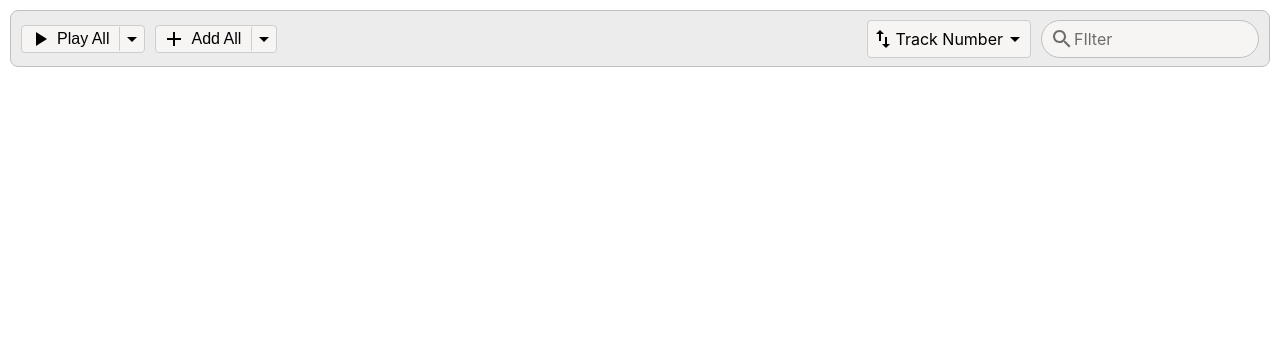
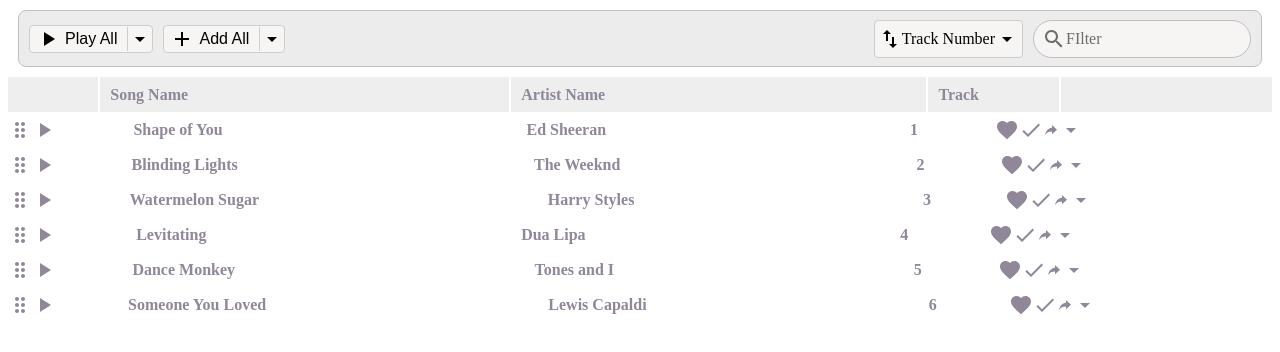
Before and after one commit to Anzhela-Sahakyan/song_player, a React (Create React App) app: page / in a window 1280 px wide. Shown: the top 352 px of the page. Built offline with nearby package versions, Linux system fonts and the light colour scheme.

Commit message:
adding styles for songRow component

```diff
--- a/src/App.tsx
+++ b/src/App.tsx
@@ -1,12 +1,10 @@
-import React from "react";
-import logo from "./logo.svg";
 import "./App.css";
-import Header from "./components/header/Header";
+import MusicPlayer from "./components/musicPlayer/MusicPlayer";
 
 function App() {
   return (
     <div className="App">
-      <Header />
+      <MusicPlayer />
     </div>
   );
 }
--- /dev/null
+++ b/src/components/musicPlayer/MusicPlayer.tsx
@@ -0,0 +1,12 @@
+import Header from "../header/Header";
+import SongList from "../songList/SongList";
+import { songs } from "../../data";
+
+export default function MusicPlayer() {
+  return (
+    <div>
+      <Header />
+      <SongList songList={songs} />
+    </div>
+  );
+}
--- a/src/components/songLIst/SongLIst.tsx
+++ /dev/null
@@ -1,5 +0,0 @@
-import React from "react";
-
-export default function SongLIst() {
-  return <div>SongLIst</div>;
-}
--- /dev/null
+++ b/src/components/songList/SongList.tsx
@@ -0,0 +1,36 @@
+import ISong from "../../types/types";
+import { combineClasses } from "../../utils/styleUtils";
+import SongRow from "../songRow/SongRow";
+
+import styles from "./songList.module.css";
+
+export default function SongList({ songList }: { songList: ISong[] }) {
+  const songRows = songList.map((song) => (
+    <SongRow song={song} key={song.trackNumber} />
+  ));
+
+  return (
+    <div>
+      <div className={combineClasses(styles.songlist_title)}>
+        <div
+          className={combineClasses(styles.first_empty, styles.title_items)}
+        />
+        <div className={combineClasses(styles.song_name, styles.title_items)}>
+          Song Name
+        </div>
+        <div className={combineClasses(styles.artist_name, styles.title_items)}>
+          Artist Name
+        </div>
+        <div
+          className={combineClasses(styles.track_number, styles.title_items)}
+        >
+          Track
+        </div>
+        <div
+          className={combineClasses(styles.last_empty, styles.title_items)}
+        />
+      </div>
+      <div>{songRows}</div>
+    </div>
+  );
+}
--- /dev/null
+++ b/src/components/songList/songList.module.css
@@ -0,0 +1,31 @@
+.songlist_title {
+  display: flex;
+  flex-direction: row;
+  justify-content: space-between;
+  gap: 2px;
+}
+
+.first_empty {
+  flex-grow: 1;
+}
+
+.song_name,
+.artist_name {
+  flex-grow: 4;
+}
+.track_number {
+  flex-grow: 1;
+}
+
+.last_empty {
+  flex-grow: 2.5;
+}
+.title_items {
+  display: flex;
+  align-items: center;
+  background-color: #eeeeee;
+  height: 35px;
+  padding-left: 10px;
+  color: #908799;
+  font-weight: bold;
+}
--- a/src/components/songRow/SongRow.tsx
+++ b/src/components/songRow/SongRow.tsx
@@ -1,23 +1,55 @@
-import ISongRow from "../../types/types";
+import ISong from "../../types/types";
 import PlayArrowIcon from "@mui/icons-material/PlayArrow";
 import DragIndicatorIcon from "@mui/icons-material/DragIndicator";
 import FavoriteIcon from "@mui/icons-material/Favorite";
 import DoneIcon from "@mui/icons-material/Done";
 import { IoMdShareAlt } from "react-icons/io";
+import ArrowDropDownIcon from "@mui/icons-material/ArrowDropDown";
 
-export default function SongRow({
-  songName,
-  artistName,
-  trackNumber,
-}: ISongRow) {
+import styles from "./songRow.module.css";
+import { combineClasses } from "../../utils/styleUtils";
+
+export default function SongRow({ song }: { song: ISong }) {
+  const { songName, artistName, trackNumber } = song;
   return (
     <div>
-      <DragIndicatorIcon />
-      <PlayArrowIcon />
-      {songName} {artistName} {trackNumber}
-      <FavoriteIcon />
-      <DoneIcon />
-      <IoMdShareAlt />
+      <div className={combineClasses(styles.song_row)}>
+        <div
+          className={combineClasses(
+            styles.drag_play_icons,
+            styles.song_row_items
+          )}
+        >
+          <DragIndicatorIcon />
+          <PlayArrowIcon />
+        </div>
+        <div
+          className={combineClasses(styles.song_name, styles.song_row_items)}
+        >
+          {songName}
+        </div>
+        <div
+          className={combineClasses(styles.artist_name, styles.song_row_items)}
+        >
+          {artistName}
+        </div>
+        <div
+          className={combineClasses(styles.track_number, styles.song_row_items)}
+        >
+          {trackNumber}
+        </div>
+        <div
+          className={combineClasses(
+            styles.right_side_icons,
+            styles.song_row_items
+          )}
+        >
+          <FavoriteIcon />
+          <DoneIcon />
+          <IoMdShareAlt />
+          <ArrowDropDownIcon />
+        </div>
+      </div>
     </div>
   );
 }
--- /dev/null
+++ b/src/components/songRow/songRow.module.css
@@ -0,0 +1,40 @@
+.song_row {
+  display: flex;
+  flex-direction: row;
+  justify-content: space-between;
+  gap: 2px;
+}
+
+.drag_play_icons {
+  /* display: flex; */
+  flex-grow: 1;
+  /* justify-content: flex-start; */
+}
+
+.song_name,
+.artist_name {
+  /* display: flex; */
+  flex-grow: 4;
+  /* justify-content: flex-start; */
+}
+
+.track_number {
+  /* display: flex; */
+  flex-grow: 1;
+  /* justify-content: flex-start; */
+}
+
+.right_side_icons {
+  /* display: flex; */
+  flex-grow: 2.5;
+  /* justify-content: flex-start; */
+}
+
+.song_row_items {
+  display: flex;
+  align-items: center;
+  justify-content: flex-start;
+  height: 35px;
+  color: #908799;
+  font-weight: bold;
+}
--- /dev/null
+++ b/src/data.ts
@@ -0,0 +1,32 @@
+export const songs = [
+  {
+    songName: "Shape of You",
+    artistName: "Ed Sheeran",
+    trackNumber: 1,
+  },
+  {
+    songName: "Blinding Lights",
+    artistName: "The Weeknd",
+    trackNumber: 2,
+  },
+  {
+    songName: "Watermelon Sugar",
+    artistName: "Harry Styles",
+    trackNumber: 3,
+  },
+  {
+    songName: "Levitating",
+    artistName: "Dua Lipa",
+    trackNumber: 4,
+  },
+  {
+    songName: "Dance Monkey",
+    artistName: "Tones and I",
+    trackNumber: 5,
+  },
+  {
+    songName: "Someone You Loved",
+    artistName: "Lewis Capaldi",
+    trackNumber: 6,
+  },
+];
--- a/src/index.css
+++ b/src/index.css
@@ -1,13 +1,5 @@
-body {
-  margin: 0;
-  font-family: -apple-system, BlinkMacSystemFont, 'Segoe UI', 'Roboto', 'Oxygen',
-    'Ubuntu', 'Cantarell', 'Fira Sans', 'Droid Sans', 'Helvetica Neue',
-    sans-serif;
-  -webkit-font-smoothing: antialiased;
-  -moz-osx-font-smoothing: grayscale;
+:root {
+  --main-color: #333333;
 }
 
-code {
-  font-family: source-code-pro, Menlo, Monaco, Consolas, 'Courier New',
-    monospace;
-}
+/* border-color: var(--main-color) */
--- a/src/types/types.tsx
+++ b/src/types/types.tsx
@@ -1,5 +1,6 @@
-export default interface ISongRow {
+export default interface ISong {
   songName: string;
   artistName: string;
   trackNumber: number;
+  file?: File;
 }
--- /dev/null
+++ b/src/utils/styleUtils.ts
@@ -0,0 +1,3 @@
+export function combineClasses(...classes: (string | undefined | null)[]) {
+  return classes.filter((className) => !!className).join(" ");
+}
```
Also changed, not shown: src/components/songLIst/data.json (deleted, +0 -34 lines).
